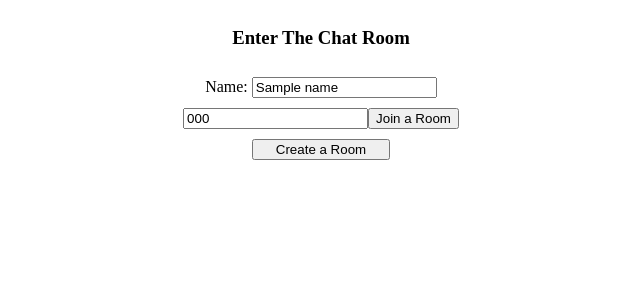
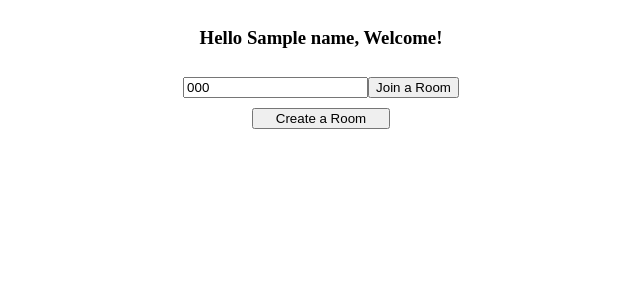
Before and after one commit to Ctc8/FlappyChat, a Flask app: template templates/home.html in a window 1280 px wide. Shown: the top 300 px of the page, without its empty margins (319-959 px from the left). Run offline with Flask 3, Linux system fonts and the light colour scheme; the template is opened without the code that fills it: most values are stand-ins (such as "Sample title", 1, 10 or a date in 2020); some libraries are stand-ins or nearby versions.

Commit message:
fixednames

```diff
--- a/main.py
+++ b/main.py
@@ -6,7 +6,7 @@ from werkzeug.security import generate_password_hash
 import random
 from flask_socketio import join_room, leave_room, send, SocketIO
 from string import ascii_uppercase
-
+import sys
 
 app = Flask(__name__)
 app.config['SQLALCHEMY_DATABASE_URI'] = "sqlite:///db.sqlite3"
@@ -63,7 +63,7 @@ def signup():
         db.session.add(new_user)
         db.session.commit()
 
-        return redirect(url_for("home"))
+        return redirect(url_for("login"))
 
     return render_template("signup.html")
 
@@ -83,25 +83,25 @@ def login():
 
     if user and user.password == password:
       login_user(user)
-      return redirect(url_for('test'))
+      session["username"] = username
+      return redirect(url_for('chat'))
 
     error = 'Invalid username or password'
 
-    signup_url = url_for('signup')
-  return render_template('login.html', error=error, signup_url=signup_url)
+  return render_template('login.html', error=error)
 
 
 @app.route("/chat",methods=["POST","GET"])
 def chat():
-    session.clear()
+    name = session.get("username",None)
+    # session.clear()
     if request.method == "POST":
-        name = request.form.get("name")
+        #name = request.form.get("name")
         code = request.form.get("code")
         join = request.form.get("join",False)
         create = request.form.get("create",False)
-
-        if not name:
-            return render_template("home.html",error="Please enter a name!",code=code,name=name)
+        #if not name:
+            #return render_template("home.html",error="Please enter a name!",code=code,name=name)
 
         if join != False and not code:
             return render_template("home.html",error="Please enter a room code!",code=code,name=name)
@@ -114,10 +114,11 @@ def chat():
             return render_template("home.html",error="Room does not exist!",code=code,name=name)
 
         session["room"] = room
+        print(name)
         session["name"] = name
         return redirect(url_for("room"))
 
-    return render_template("home.html")
+    return render_template("home.html",name=name)
 
 
 @app.route("/room")
--- a/templates/home.html
+++ b/templates/home.html
@@ -1,11 +1,11 @@
 {% extends 'base.html' %}
 {% block content %}
 <form method="post" class="buttons">
-    <h3>Enter The Chat Room</h3>
-    <div>
+    <h3>Hello {{name}}, Welcome!</h3>
+    <!-- <div>
         <label>Name:</label>
         <input type ="text" placeholder="Pick a name!" name="name" value="{{name}}"/>
-    </div>
+    </div> -->
     <div class="join">
         <input type="text" placeholder="Room Code" name="code" value="{{code}}"/>
         <button type="submit" name="join">Join a Room</button>
```
Also changed, not shown: instance/db.sqlite3.
